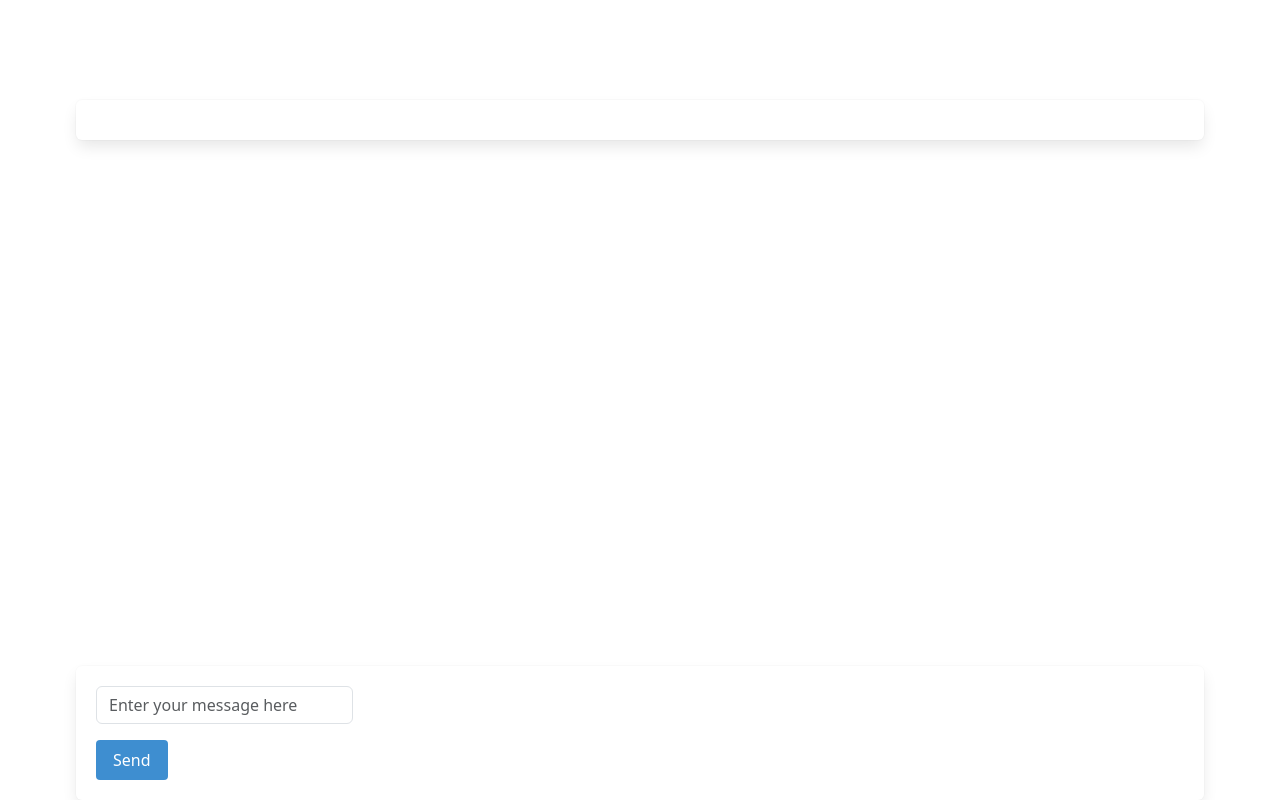
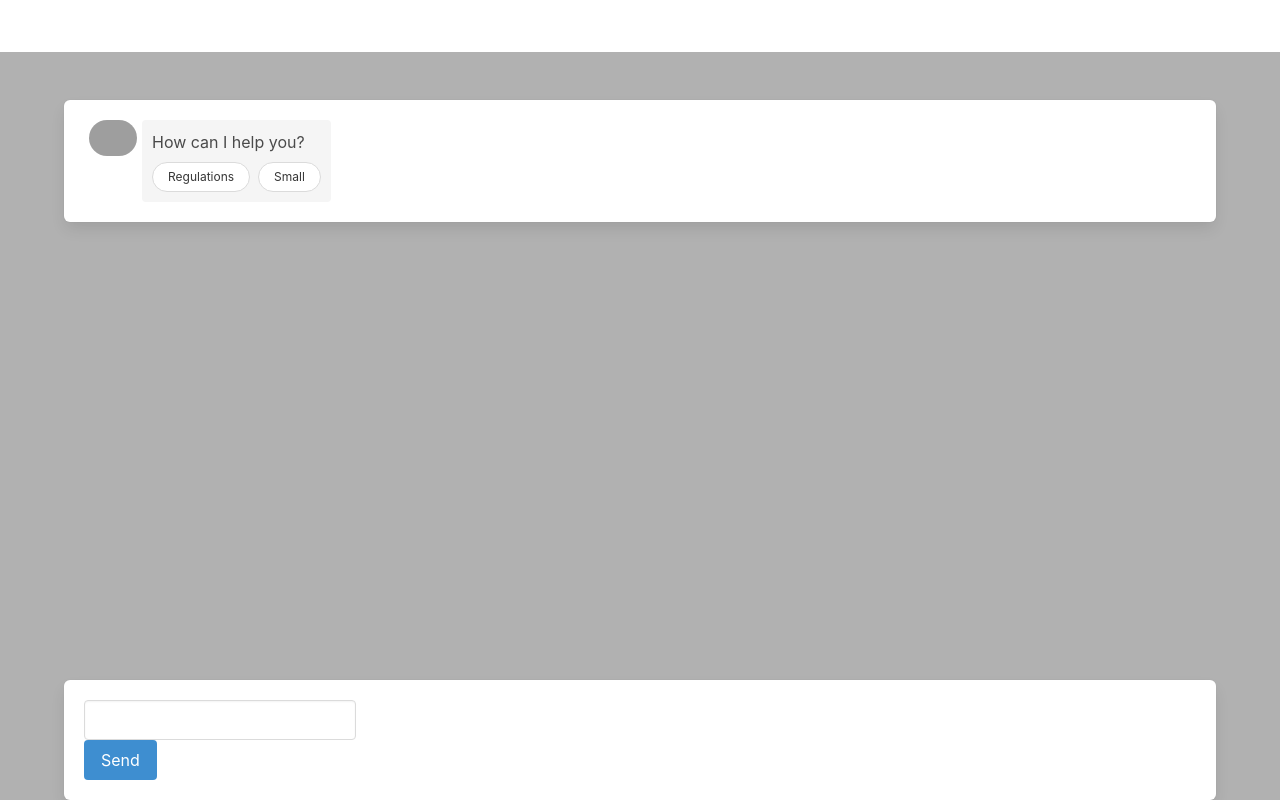
Before and after one commit to K-Schubert/hackathon-unigpt-assist, a Django app: page / in a window 1280 px wide. Run offline with Django 4.2, Linux system fonts and the light colour scheme; some libraries are stand-ins or nearby versions; grey boxes are pictures that could not be loaded.

Commit message:
feat(backend): properly connected html with the form

```diff
--- a/chatbot/forms.py
+++ b/chatbot/forms.py
@@ -6,10 +6,14 @@ class ChatBotForm(forms.Form):
 		label='',
 		max_length=4096,
 		required=False,
-		widget=forms.TextInput(
-			attrs={
-				'class': 'form-control',
-				'placeholder': 'Enter your message here'
-			}
-		)
+		# widget=forms.TextInput(
+		# 	attrs={
+		# 		'class': 'form-control',
+		# 		'placeholder': 'Enter your message here'
+		# 	}
+		# )
 	)
+
+	def __init__(self, *args, **kwargs):
+		super(ChatBotForm, self).__init__(*args, **kwargs)
+		self.fields['message'].widget.attrs.update({'class': 'input'})
--- a/chatbot/templates/chatbot/index.html
+++ b/chatbot/templates/chatbot/index.html
@@ -1,5 +1,4 @@
 {% load static %}
-{% load crispy_forms_tags %}
 
 <!DOCTYPE html>
 <html lang="en">
@@ -8,8 +7,6 @@
     <link rel="stylesheet" href={% static 'chatbot/css/bulma.css' %}>
     <meta name="viewport" content="width=device-width, initial-scale=1.0">
     <title>Static Version</title>
-
-    <link href="https://cdn.jsdelivr.net/npm/bootstrap@5.3.2/dist/css/bootstrap.min.css" rel="stylesheet" integrity="sha384-T3c6CoIi6uLrA9TneNEoa7RxnatzjcDSCmG1MXxSR1GAsXEV/Dwwykc2MPK8M2HN" crossorigin="anonymous">
 
 </head>
 <body>
@@ -23,15 +20,61 @@
             <div class="column">
                 <div class="box">
                     <div class="content">
-                        {% for message in messages %}
-                            <p>{{ message }}</p>
-                        {% endfor %}
+                        {% if not messages %}
+                            <div class="media">
+                                <figure class="media-left bot-icon">
+                                    <p class="image is-48x48">
+                                        <img class="is-rounded" src="../static/chatbot/images/1547183.png"/>
+                                    </p>
+                                </figure>
+                                <div class="message">
+                                    How can I help you?
+                                    <div>
+                                        <div class="buttons are-small" style="margin-top: 8px;">
+                                            <button class="button is-rounded">Regulations</button>
+                                            <button class="button is-rounded">Small</button>
+                                        </div>
+                                    </div>
+                                </div>
+                            </div>
+                        {% else %}
+                            {% for obj in messages %}
+                                {% if obj.question %}
+                                    <div class="media">
+                                        <figure class="media-left bot-icon">
+                                            <p class="image is-48x48">
+                                                <img class="is-rounded" src="../static/chatbot/images/1547183.png" alt="User icon"/>
+                                            </p>
+                                        </figure>
+                                        <div class="message">
+                                            {{ obj.question }}
+                                        </div>
+                                    </div>
+                                    {% if obj.answer %}
+                                        <div class="media chat-right">
+                                            <div class="message">
+                                                {{ obj.answer }}
+                                            </div>
+                                        </div>
+                                    {% else %}
+                                        <div class="media chat-right">
+                                            <div class="message">
+                                                Waiting for answer...
+                                            </div>
+                                        </div>
+
+                                    {% endif %}
+                                {% endif %}
+                            {% endfor %}
+                        {% endif %}
                     </div>
                 </div>
             </div>
         </div>
     </div>
 </section>
+
+{# Render django form errors #}
 
 <div class="elm-input">
     <div class="container">
@@ -40,16 +83,15 @@
                 <div class="box">
                     <div class="field is-grouped">
                         <form method="POST" enctype="multipart/form-data">
-                            <!-- Security token -->
                             {% csrf_token %}
 
-                            <!-- Using the formset -->
                             <div class="control is-expanded">
-                                {{ form|crispy }}
+                                <label>
+                                    {{ form.message }}
+                                </label>
                             </div>
-
                             <div class="control">
-                                <button type="submit" class="button is-info">
+                                <button class="button is-info">
                                     Send
                                 </button>
                             </div>
--- a/chatbot/views.py
+++ b/chatbot/views.py
@@ -20,15 +20,23 @@ class ChatBotFormView(FormView):
 
 	def get_context_data(self, **kwargs):
 		context = super().get_context_data(**kwargs)
-		context["form"] = self.form_class()
 		context["id_thread"] = kwargs.get('id_thread', None)
 		context["messages"] = self.request.session.get('messages', [])
 		return context
 
+	def post(self, request, *args, **kwargs):
+		form = self.get_form()
+		messages = self.request.session.get('messages', [])
+		if not form.is_valid() or (len(messages) > 0 and messages[-1]['answer'] is None):
+			return self.form_invalid(form)
+		else:
+			return self.form_valid(form)
+
 	def form_valid(self, form):
 		message = form.cleaned_data.get('message')
+		print(message)
 		messages = self.request.session.get('messages', [])
-		messages.append(message)
+		messages.append({"question": message, "answer": None})
 		self.request.session['messages'] = messages  # Save messages in session
 		return super().form_valid(form)
 
```
Also changed, not shown: unigpt/settings.py (+0 -7 lines).
